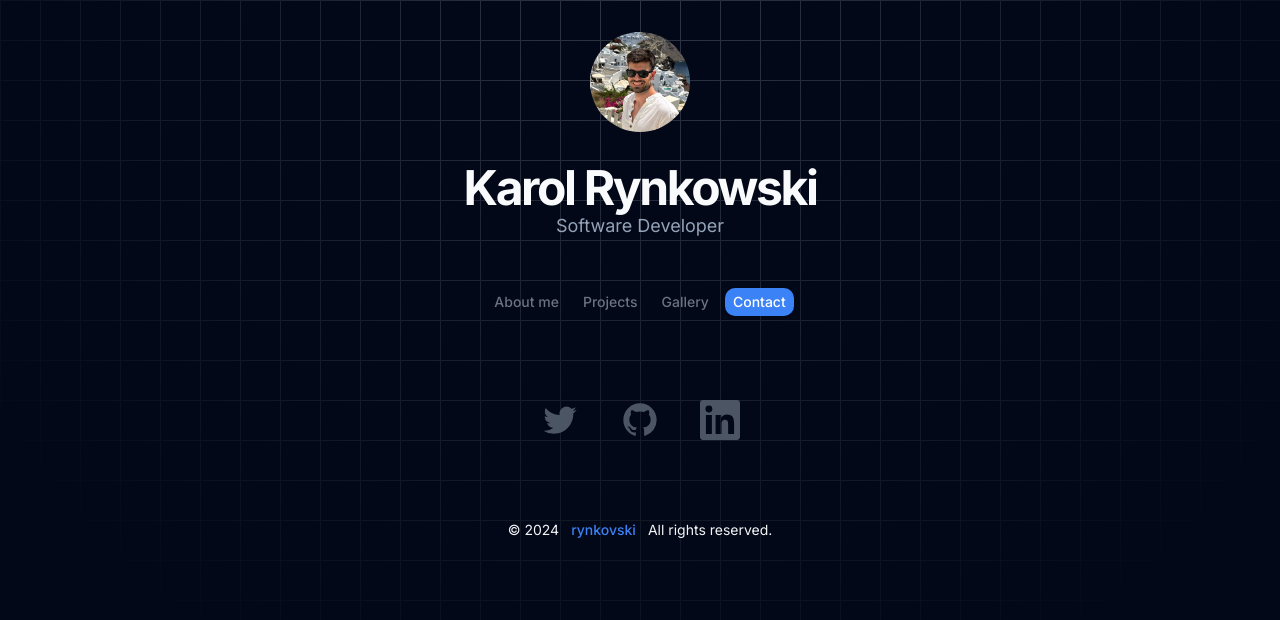
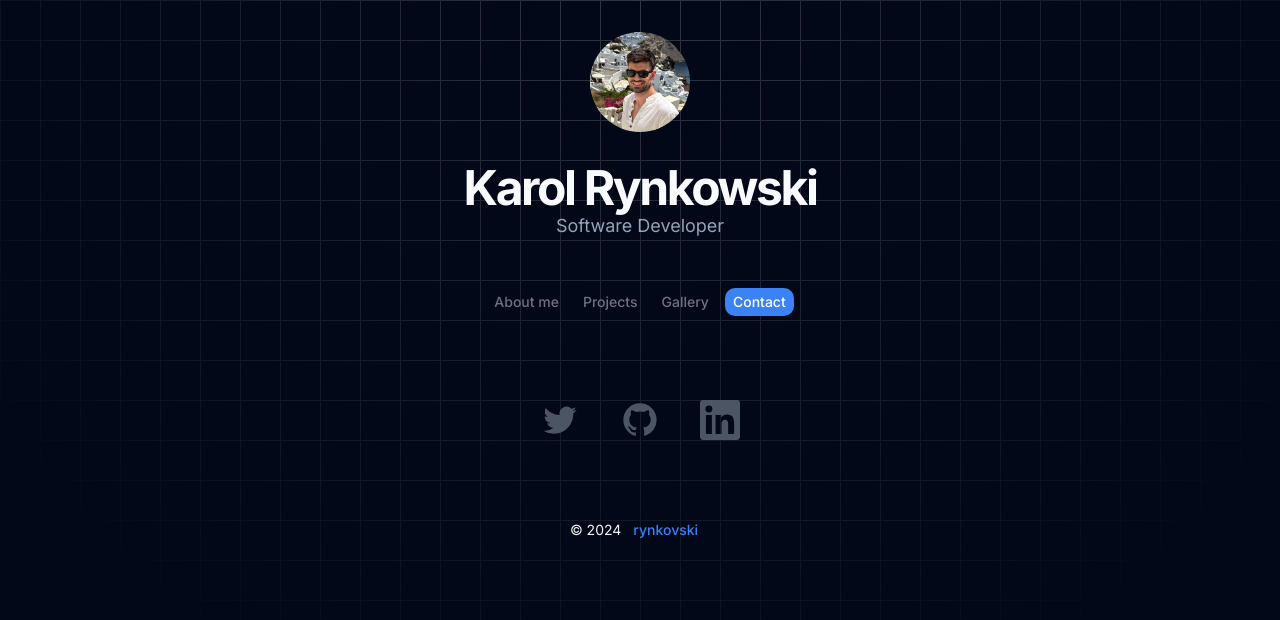
Before and after one commit to rynkovski/portfolio_v2, a Next.js app: page /contact in a window 1280 px wide. Shown: the top 620 px of the page. Built offline with nearby package versions, Linux system fonts and the light colour scheme.

Commit message:
feat: change footer text

```diff
--- a/src/components/footer.tsx
+++ b/src/components/footer.tsx
@@ -5,14 +5,13 @@ import { Button } from "./ui/button";
 const Footer: React.FC = () => {
   return (
     <footer className="w-full">
-      <p className="mt-6 text-center text-sm text-gray-600 dark:text-gray-100">
+      <p className="my-6 text-center text-sm text-gray-600 dark:text-gray-100">
         &copy; {new Date().getFullYear()}
         <Link href="/">
           <Button size={"sm"} variant={"link"}>
             rynkovski
           </Button>
         </Link>
-        All rights reserved.
       </p>
     </footer>
   );
```
